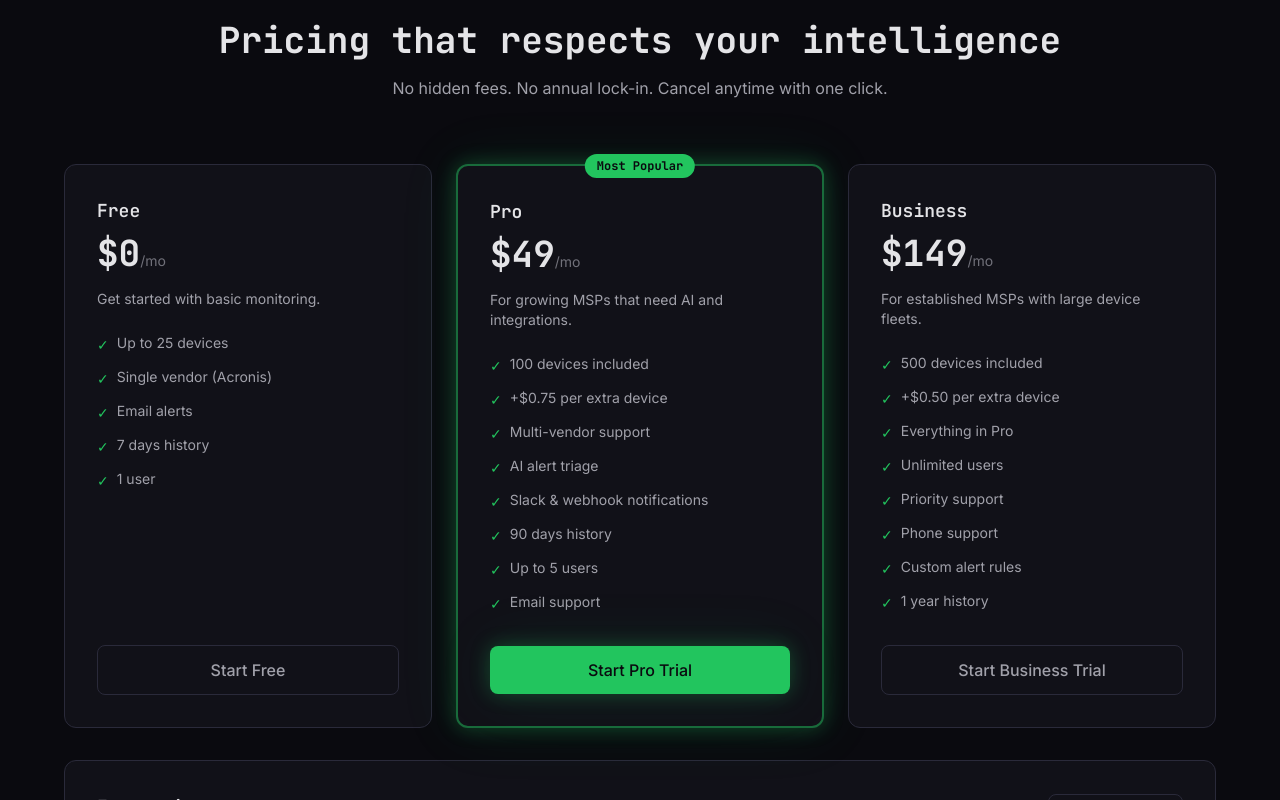
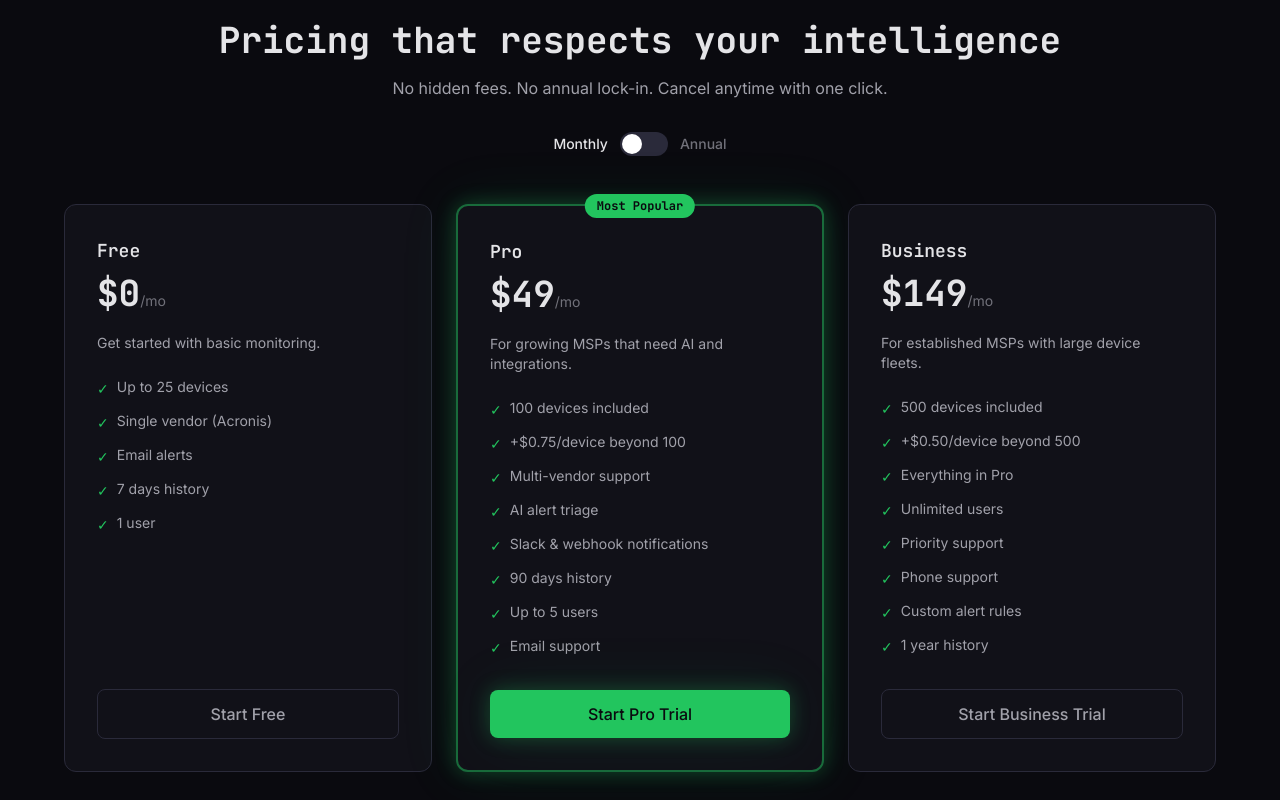
Before and after one commit to romsweb/shieldpulse-landing, a Next.js app: page / in a window 1280 px wide. Shown: the part 5060-5860 px from the top of the page. Built offline with nearby package versions, Linux system fonts and the light colour scheme.

Commit message:
feat: add annual billing toggle (-20%) to pricing section
Monthly/Annual toggle with animated badge. Shows crossed-out monthly
price and annual savings. Prices match Stripe products exactly.
Pro: $49→$39.20/mo, Business: $149→$119.20/mo.

Co-Authored-By: Claude Opus 4.6 <noreply@anthropic.com>

```diff
--- a/src/components/pricing.tsx
+++ b/src/components/pricing.tsx
@@ -1,13 +1,25 @@
 'use client';
 
+import { useState } from 'react';
 import { motion } from 'framer-motion';
 import Section from './ui/section';
 
-const plans = [
+interface Plan {
+  name: string;
+  monthlyPrice: number;
+  annualPrice: number;
+  description: string;
+  features: string[];
+  cta: string;
+  featured: boolean;
+  badge: string | null;
+}
+
+const plans: Plan[] = [
   {
     name: 'Free',
-    price: '$0',
-    period: '/mo',
+    monthlyPrice: 0,
+    annualPrice: 0,
     description: 'Get started with basic monitoring.',
     features: [
       'Up to 25 devices',
@@ -22,12 +34,12 @@ const plans = [
   },
   {
     name: 'Pro',
-    price: '$49',
-    period: '/mo',
+    monthlyPrice: 49,
+    annualPrice: 39.20,
     description: 'For growing MSPs that need AI and integrations.',
     features: [
       '100 devices included',
-      '+$0.75 per extra device',
+      '+$0.75/device beyond 100',
       'Multi-vendor support',
       'AI alert triage',
       'Slack & webhook notifications',
@@ -41,12 +53,12 @@ const plans = [
   },
   {
     name: 'Business',
-    price: '$149',
-    period: '/mo',
+    monthlyPrice: 149,
+    annualPrice: 119.20,
     description: 'For established MSPs with large device fleets.',
     features: [
       '500 devices included',
-      '+$0.50 per extra device',
+      '+$0.50/device beyond 500',
       'Everything in Pro',
       'Unlimited users',
       'Priority support',
@@ -70,16 +82,56 @@ const fadeUp = {
   visible: { opacity: 1, y: 0, transition: { duration: 0.5 } },
 };
 
+function formatPrice(price: number): string {
+  if (price === 0) return '$0';
+  if (price % 1 === 0) return `$${price}`;
+  return `$${price.toFixed(2)}`;
+}
+
 export default function Pricing() {
+  const [annual, setAnnual] = useState(false);
+
   return (
     <Section id="pricing" className="bg-bg-primary">
       <div className="max-w-6xl mx-auto">
         <h2 className="font-mono text-3xl sm:text-4xl font-bold text-text-primary text-center mb-4">
           Pricing that respects your intelligence
         </h2>
-        <p className="text-text-secondary text-center mb-16 max-w-2xl mx-auto">
+        <p className="text-text-secondary text-center mb-8 max-w-2xl mx-auto">
           No hidden fees. No annual lock-in. Cancel anytime with one click.
         </p>
+
+        {/* Billing toggle */}
+        <div className="flex items-center justify-center gap-3 mb-12">
+          <span
+            className={`text-sm font-medium ${!annual ? 'text-text-primary' : 'text-text-muted'}`}
+          >
+            Monthly
+          </span>
+          <button
+            onClick={() => setAnnual(!annual)}
+            className={`relative w-12 h-6 rounded-full transition-colors ${
+              annual ? 'bg-accent-green' : 'bg-border'
+            }`}
+            aria-label="Toggle annual billing"
+          >
+            <span
+              className={`absolute top-0.5 left-0.5 w-5 h-5 bg-white rounded-full transition-transform ${
+                annual ? 'translate-x-6' : ''
+              }`}
+            />
+          </button>
+          <span
+            className={`text-sm font-medium ${annual ? 'text-text-primary' : 'text-text-muted'}`}
+          >
+            Annual
+          </span>
+          {annual && (
+            <span className="text-xs font-mono font-bold text-accent-green bg-accent-green/10 border border-accent-green/30 px-2 py-0.5 rounded-full">
+              -20%
+            </span>
+          )}
+        </div>
 
         <motion.div
           className="grid md:grid-cols-3 gap-6 mb-8"
@@ -88,7 +140,15 @@ export default function Pricing() {
           whileInView="visible"
           viewport={{ once: true, margin: '-60px' }}
         >
-          {plans.map((plan) => (
+          {plans.map((plan) => {
+            const price = annual ? plan.annualPrice : plan.monthlyPrice;
+            const periodLabel = plan.monthlyPrice === 0
+              ? '/mo'
+              : annual
+                ? '/mo billed annually'
+                : '/mo';
+
+            return (
               <motion.div
                 key={plan.name}
                 variants={fadeUp}
@@ -107,10 +167,22 @@ export default function Pricing() {
                 <h3 className="font-mono text-lg font-semibold text-text-primary mb-2">
                   {plan.name}
                 </h3>
-              <div className="mb-4">
-                <span className="font-mono text-4xl font-bold text-text-primary">{plan.price}</span>
-                <span className="text-text-muted text-sm">{plan.period}</span>
+                <div className="mb-1">
+                  <span className="font-mono text-4xl font-bold text-text-primary">
+                    {formatPrice(price)}
+                  </span>
+                  <span className="text-text-muted text-sm">{periodLabel}</span>
                 </div>
+                {annual && plan.monthlyPrice > 0 && (
+                  <p className="text-xs text-text-muted mb-4">
+                    <span className="line-through">${plan.monthlyPrice}/mo</span>
+                    {' '}
+                    <span className="text-accent-green">
+                      Save ${((plan.monthlyPrice - plan.annualPrice) * 12).toFixed(0)}/year
+                    </span>
+                  </p>
+                )}
+                {!annual && <div className="mb-4" />}
                 <p className="text-sm text-text-secondary mb-6">{plan.description}</p>
 
                 <ul className="space-y-3 mb-8 flex-1">
@@ -133,7 +205,8 @@ export default function Pricing() {
                   {plan.cta}
                 </a>
               </motion.div>
-          ))}
+            );
+          })}
         </motion.div>
 
         {/* Enterprise */}
@@ -151,7 +224,7 @@ export default function Pricing() {
             </p>
           </div>
           <a
-            href="mailto:sales@shieldpulse.io"
+            href="mailto:contact@shieldpulse.io"
             className="shrink-0 border border-border text-text-secondary hover:text-text-primary hover:border-text-muted px-6 py-3 rounded-lg transition-colors font-medium"
           >
             Contact Us
@@ -160,6 +233,8 @@ export default function Pricing() {
 
         <p className="text-center text-sm text-text-muted font-mono">
           Month-to-month. Always. No activation fees. No setup fees.
+          <br />
+          Annual billing available — save 20%. Never required.
         </p>
       </div>
     </Section>
```
Lines whose indentation alone changed are shown as unchanged.
